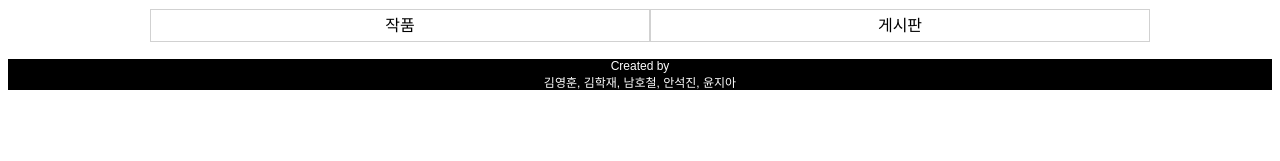
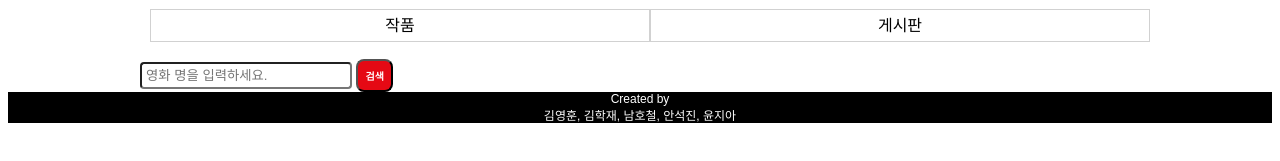
Before and after one commit to gouz7514/DB_design, a website: page view/index.ejs in a window 1280 px wide. Shown: the part 129-290 px from the top of the page. Drawn offline with nearby package versions, Linux system fonts and the light colour scheme; files that its build step writes are made by us from their sources; files whose address does not match are found by name.

Commit message:
add show search btn

```diff
--- a/public/css/common.css
+++ b/public/css/common.css
@@ -90,7 +90,7 @@ a.select-menu-detail:hover{
   width: 1000px;
   margin: auto;
 }
-.search-box {
+.search-movie {
   padding: 4px;
   width: 200px;
   border-radius: 4px;
--- a/public/css/menu-movie.css
+++ b/public/css/menu-movie.css
@@ -6,3 +6,11 @@
     width: 250px;
     height: 350px;
 }
+.search-btn {
+    background-color: #e50914;
+    color: #fff;
+    padding: 7px 7px;
+    font-size: 10px;
+    font-weight: 600;
+    border-radius: 8px;
+}
--- a/view/index.ejs
+++ b/view/index.ejs
@@ -33,6 +33,10 @@
         </ul>
       </div>
     <div class="body-content">
+      <span class="search-content">
+        <input type="text" class="search-box search-movie" placeholder="영화 명을 입력하세요.">
+        <button type="submit" class="search-box search-btn">검색</button>
+      </span>
       <table class="table-movie">
         <tr>
           <%for(var i in info){%>
--- a/view/show.ejs
+++ b/view/show.ejs
@@ -36,7 +36,7 @@
       <form action="/show" method="post">
         <span class="search-content">
             <input type="text" class="search-box search-movie" placeholder="영화 명을 입력하세요.">
-            <button type="submit">검색</button>
+            <button type="submit" class="search-box search-btn">검색</button>
         </span>
       </form>
       <table class="table-movie">
```
